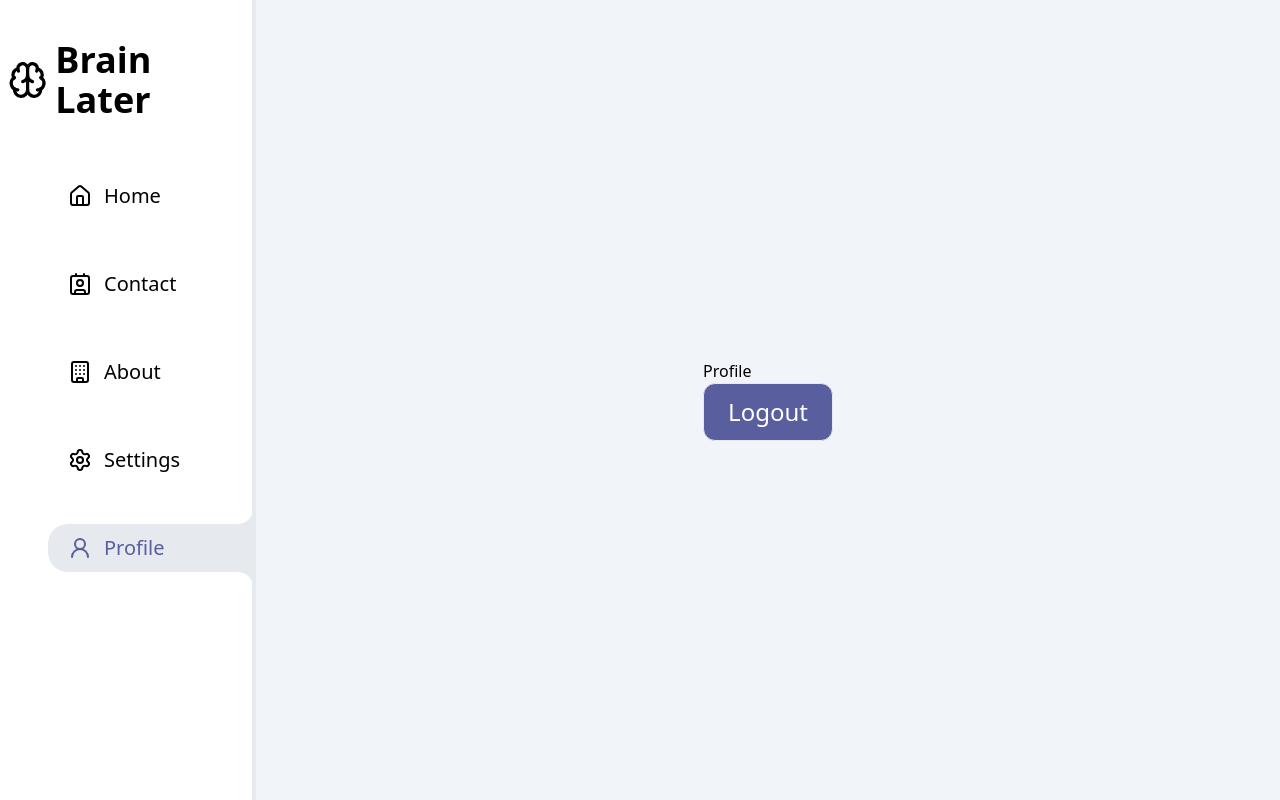
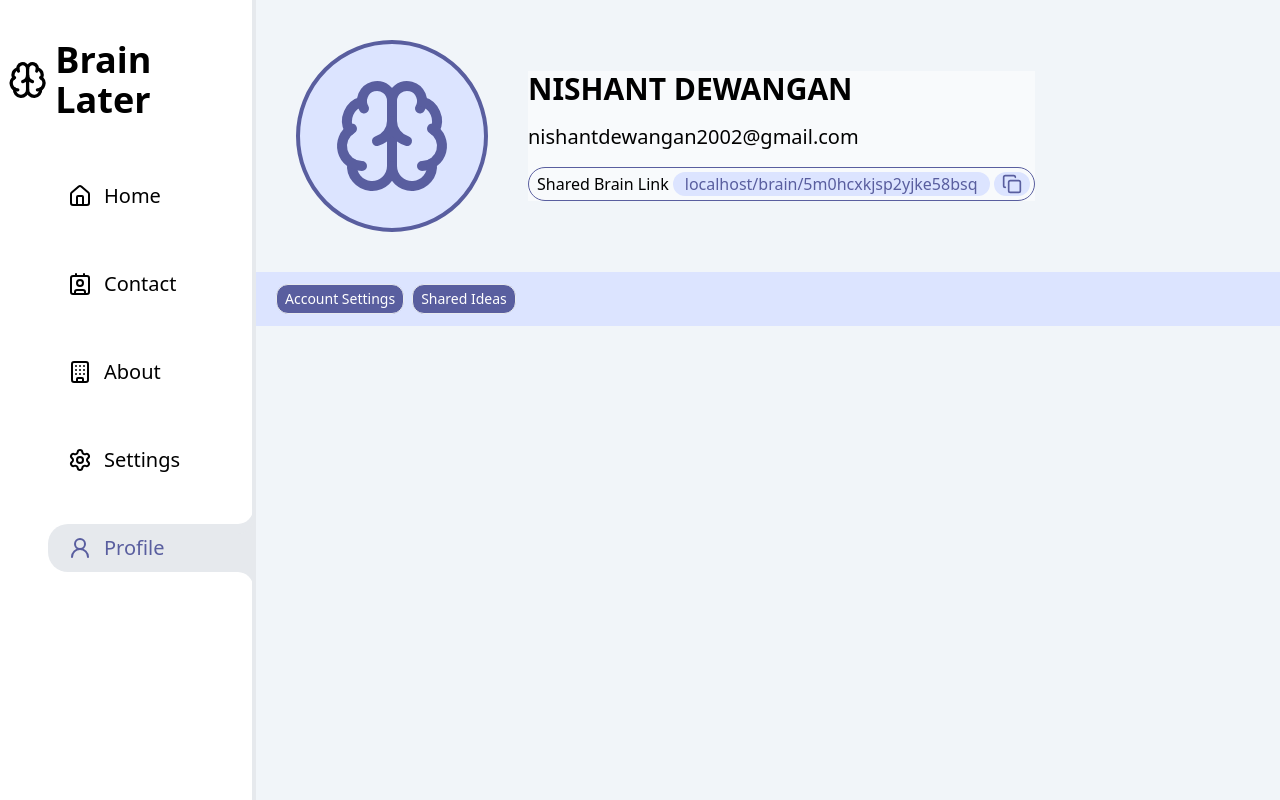
Before and after one commit to AlgoVoyager/brain-later, a React (Vite) app in the folder client/: page /profile in a window 1280 px wide. Built offline with nearby package versions, Linux system fonts and the light colour scheme; sample sign-in values are in the browser's storage.

Commit message:
profile section user details added

```diff
--- a/client/src/pages/Profile.tsx
+++ b/client/src/pages/Profile.tsx
@@ -2,8 +2,16 @@
 import { useNavigate } from 'react-router-dom'
 import { useEffect } from 'react'
 import Button from '../components/ui/Button'
+import { Brain, Copy, CopyCheckIcon, CopyIcon } from 'lucide-react'
 
 const Profile = () => {
+  const userdetails = {
+    _id: "696b7fd3d756258f0696b175",
+    fullname: "NISHANT DEWANGAN",
+    email: "nishantdewangan2002@gmail.com",
+    hash:"5m0hcxkjsp2yjke58bsq"
+  }
+  const hashlink = `${window.location.origin}/brain/${userdetails.hash}`;
   const navigate = useNavigate()
   const token = localStorage.getItem('token')
   useEffect(()=>{
@@ -13,14 +21,47 @@ const Profile = () => {
     localStorage.clear()
     navigate('/login')
   }
+  const handleCopy = () => {
+    window.navigator.clipboard.writeText(hashlink);
+  };
   return (
-    <div>
-      <h1>Profile</h1>
+    <div className='w-full h-full'>
+      {/* <div className="userDetails-container"> */}
+      <div className="userDetails flex gap-10  p-10 items-center">
+        <div className="profileBrainLogo bg-secondary p-8 rounded-full text-primary border-primary border-4">
+          <Brain size={120} />
+        </div>
+        <div className='space-y-4 bg-slate-50'>
+          <h2 className="fullname font-semibold text-3xl">{userdetails.fullname}</h2>
+          <div className="email text-xl">{userdetails.email}</div>
+          <div className="userHash flex items-center gap-1 rounded-full p-1 pl-2 border border-primary">
+            <span>Shared Brain Link </span>
+            <div className="hash px-3 bg-secondary w-fit rounded-full text-primary">
+             {hashlink.substring(7)}
+            </div>
+            <div onClick={handleCopy}
+              className="hash active:opacity-50 cursor-pointer h-3 py-3 px-2  bg-secondary w-fit rounded-full text-primary flex items-center">
+                <CopyIcon size={20} />
+            </div>
+          </div>
+        </div>
+        {/* </div> */}
+      </div>
+      <div className="Tabs flex gap-2 w-full bg-secondary px-5 py-3">
+        <Button variant={'primary'} size={'sm'}
+        text={'Account Settings'}
+        onClick={ ()=>{}} />
+        <Button variant={'primary'} size={'sm'}
+        text={'Shared Ideas'}
+        onClick={ ()=>{}} />
+      </div>
+
+      {/* <h1>Profile</h1>
       <div>
         <Button variant={'primary'} size={'xl'} text={'Logout'}
         onClick={handleLogout} />
 
-      </div>
+      </div> */}
     </div>
   )
 }
```
